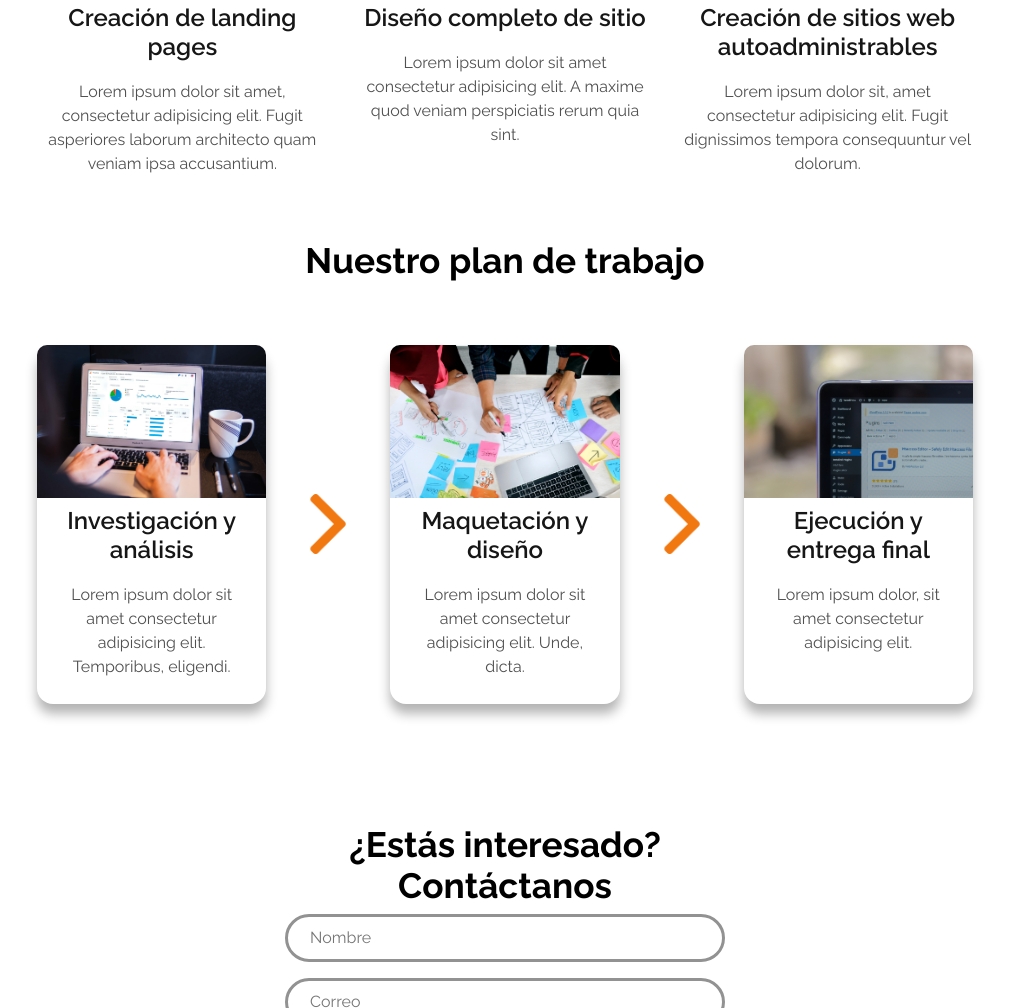
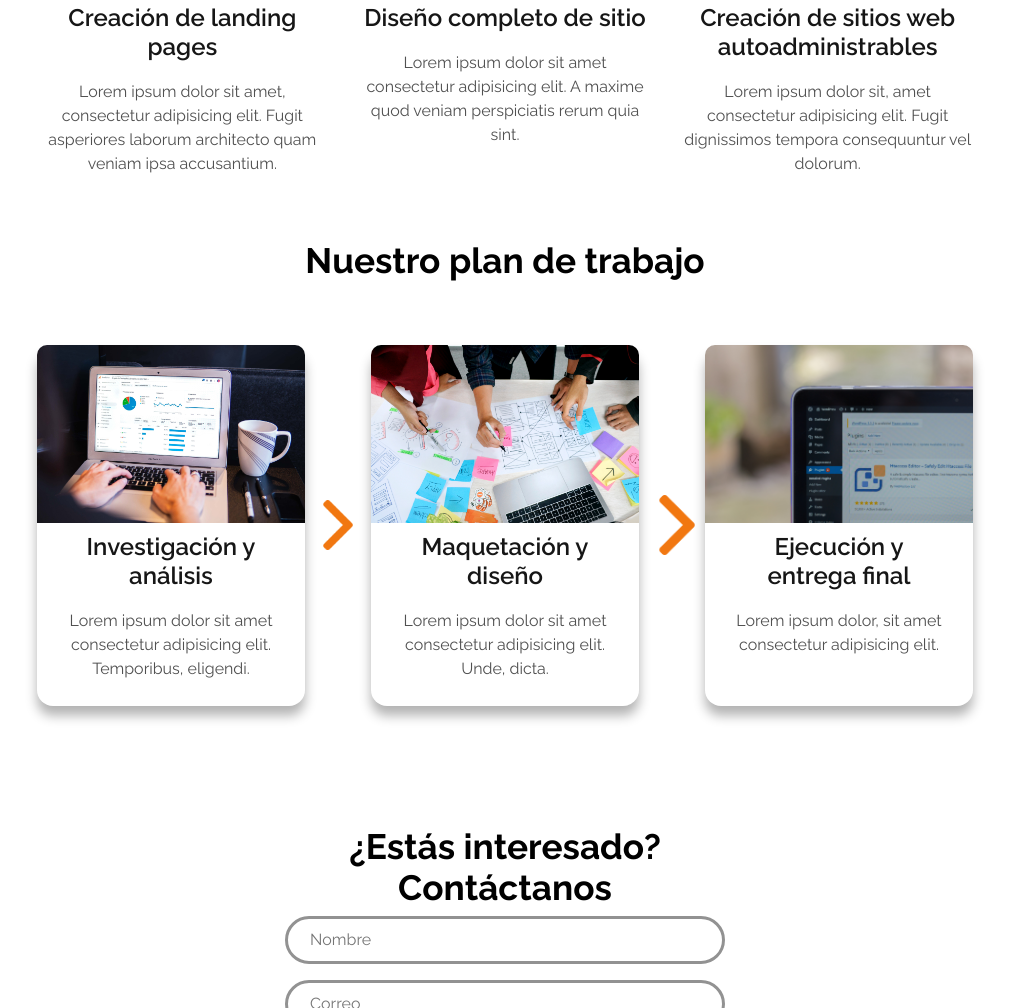
Before and after one commit to Aerith626/hurondig, a plain HTML site: page index.html in a window 1280 px wide. Shown: the part 1133-2141 px from the top of the page, without its empty margins (135-1144 px from the left). Drawn offline with Linux system fonts and the light colour scheme.

Commit message:
Cambios en card

```diff
--- a/styles.css
+++ b/styles.css
@@ -272,8 +272,8 @@ footer p {
 
     #plan {
         display: grid;
-        grid-template-columns: 1fr 60px 1fr 60px 1fr;
-        gap: 2em;
+        grid-template-columns: 1fr 50px 1fr 50px 1fr;
+        gap: 2em .5em;
     }
 
     #plan h2 {
@@ -287,7 +287,7 @@ footer p {
     .flecha-derecha_1 {
         grid-column: 2/3;
         align-self: center;
-        max-width: 60px;
+        max-width: 50px;
         display: block;
     }
 
```
